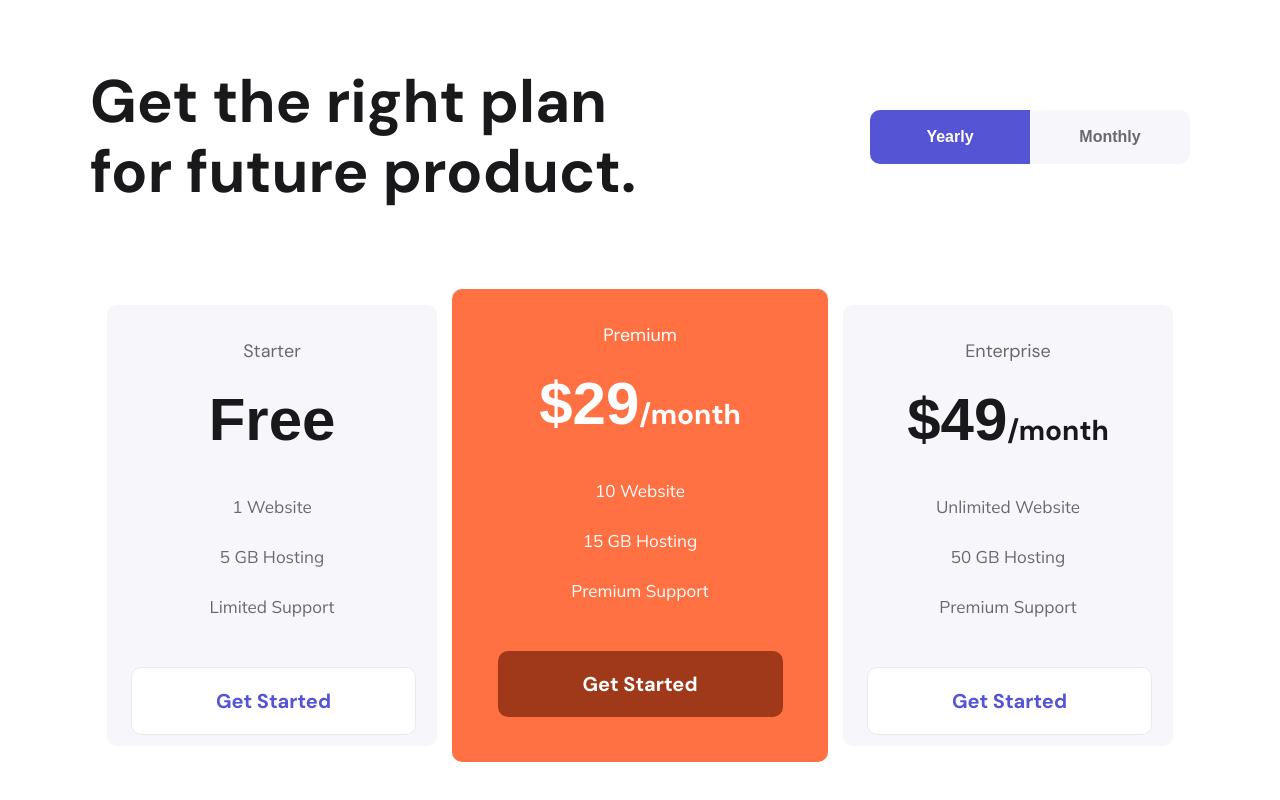
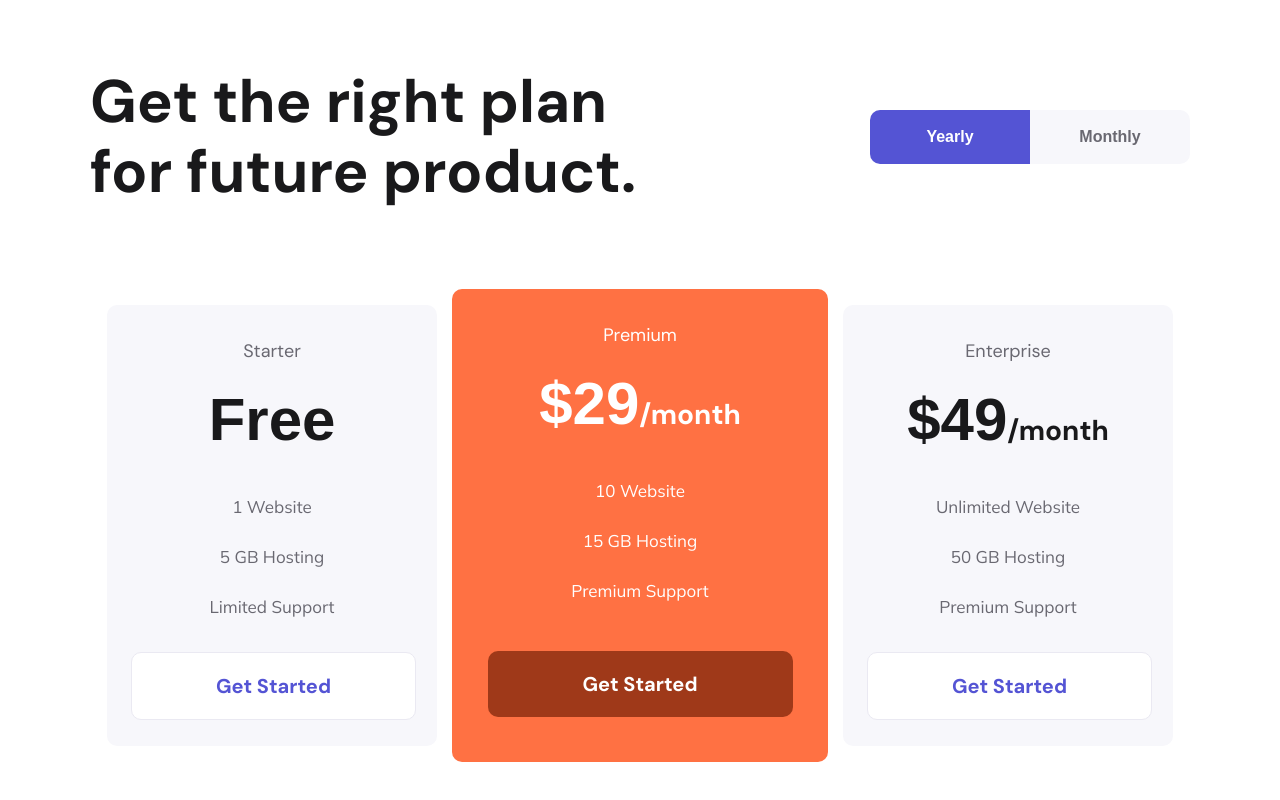
Before and after one commit to 1t1sCooL/saas-landing-page, a plain HTML site: page index.htm in a window 1280 px wide. Shown: the part 2528-3328 px from the top of the page. Drawn offline with Linux system fonts and the light colour scheme.

Commit message:
add some styles

```diff
--- a/styles/styles.css
+++ b/styles/styles.css
@@ -292,7 +292,7 @@ body{
     background-color: #fff;
     border: 1px solid #EAE9F2;
     border-radius: 10px;
-    margin: 35px auto 0;
+    margin: 20px auto 24px;
     color: #5454D4;
     font: 700 20px "DM Sans", sans-serif;
     padding: 20px 0;
@@ -319,6 +319,8 @@ body{
     color: #FFFFFF;
 }
 .plan-recomend>a{
+    margin: 35px auto 24px;
+    width: 305px;
     background-color: #9F3919;
     border: none;
     transition: background-color .4s ease;
```
Also changed, not shown: 1 other file.
